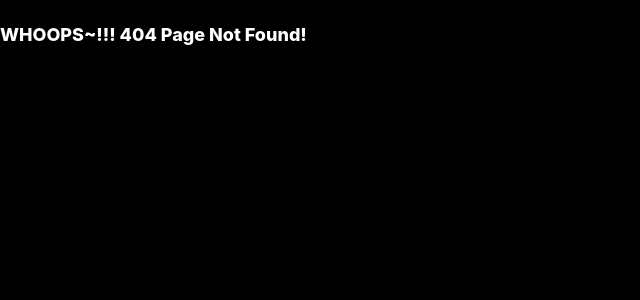
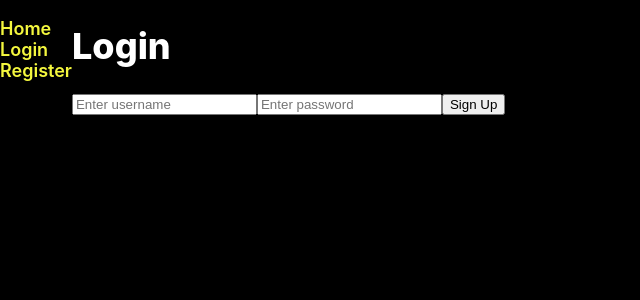
Before and after one commit to aujourdui/CICCC, a React (Create React App) app: page /login in a window 1280 px wide. Before the commit this address had no page. Shown: the top 300 px of the page, without its empty margins (0-640 px from the left). Built offline with nearby package versions, Linux system fonts and the light colour scheme.

Commit message:
added a sidebar

```diff
--- a/src/App.js
+++ b/src/App.js
@@ -1,27 +1,48 @@
 import React from "react";
-import { Routes, Route } from "react-router-dom";
+import { Routes, Route, Link } from "react-router-dom";
+
+import Home from "./pages/Home";
 import Comments from "./pages/Comments";
-import Dashboard from './pages/Dashboard';
+import Dashboard from "./pages/Dashboard";
 import PostPage from "./pages/PostPage";
 import Profile from "./pages/Profile";
 import Register from "./pages/Register";
+import Login from "./pages/Login";
 
 // reddit/r/search?q=cats&src=caturday
 // {q: 'cats',src: 'caturday'}
 
 const App = () => {
   return (
-    <>
+    <div className="wrapper">
+
+      <div className="siderbar">
+        <ul className="nav">
+          <li><Link to="/">Home</Link></li>
+          <li><Link to="/login">Login</Link></li>
+          <li><Link to="/register">Register</Link></li>
+        </ul>
+        {/* <Routes>
+          <Route path="/" element={<p>This is your home page</p>} />
+          <Route path="/login" element={<p>This is your login page</p>} />
+          <Route path="/register" element={<p>This is your register page</p>} />
+        </Routes> */}
+      </div>
+
+      <div className="content">
         <Routes>
+          <Route path="/" element={<Home />} />
           <Route path="/register" element={<Register />} />
-        <Route path="/dashboard" element={<Dashboard name={'Hoge'} />} />
+          <Route path="/login" element={<Login />} />
+          <Route path="/dashboard" element={<Dashboard name={"Hoge"} />} />
           <Route path="/post/:postId" element={<PostPage />} />
           <Route path="/comments" element={<Comments />} />
           <Route path="/profile" element={<Profile />} />
 
           <Route path="*" element={<h4>WHOOPS~!!! 404 Page Not Found!</h4>} />
         </Routes>
-    </>
+      </div>
+    </div>
   );
 };
 
--- a/src/pages/Dashboard.js
+++ b/src/pages/Dashboard.js
@@ -1,10 +1,13 @@
 import React from 'react'
+import { Link } from 'react-router-dom'
 
 const Dashboard = ({ name }) => {
   return (
     <>
         <h1>Dashboard</h1>
         <p>Welcome, {name}</p>
+        <hr />
+        <Link to="/post/1">Link to Post ID 1</Link>
     </>
   )
 }
--- /dev/null
+++ b/src/pages/Home.js
@@ -0,0 +1,9 @@
+import React from 'react'
+
+const Home = () => {
+  return (
+    <h1>Home</h1>
+  )
+}
+
+export default Home
--- /dev/null
+++ b/src/pages/Login.js
@@ -0,0 +1,21 @@
+import React, { useState } from "react";
+import { Navigate } from "react-router-dom";
+import Form from "../components/Form";
+
+const Login = () => {
+  const [toDashboard, setToDashboard] = useState(false);
+
+  if(toDashboard === true){
+      return <Navigate to="/dashboard" />
+  }
+
+  return (
+    <>
+      <h1>Login</h1>
+      {/* <Form afterSubmit={() => navigate("/dashboard")} /> */}
+      <Form afterSubmit={() => setToDashboard(true)} />
+    </>
+  );
+};
+
+export default Login;
```
Lines whose indentation alone changed are shown as unchanged.
